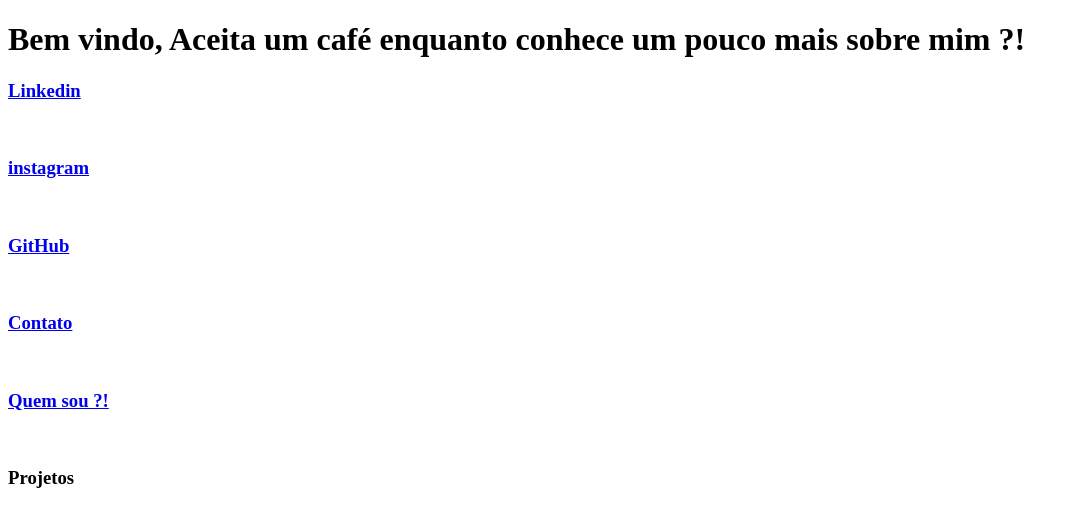
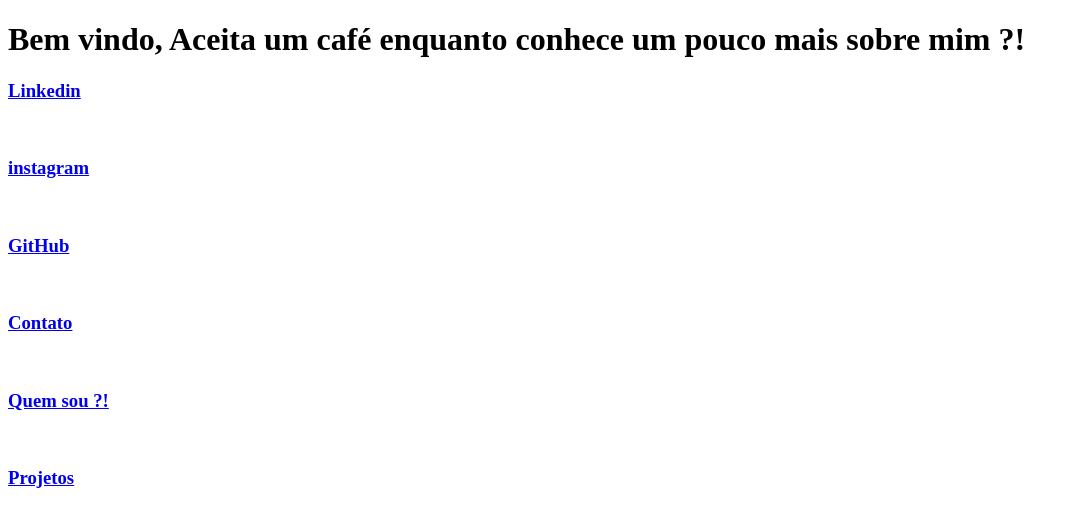
Before and after one commit to QAtrix-Hunters/QAtrix-Hunters.github.io, a plain HTML site: page index.html in a window 1280 px wide. Shown: the whole page, without its empty margins (0-1078 px from the left). Drawn offline with Linux system fonts and the light colour scheme.

Commit message:
new link

```diff
--- a/index.html
+++ b/index.html
@@ -33,7 +33,7 @@
         </h3>
         </br>
         <h3>
-            <a hrf="https://qualitys-hunters.github.io/projeto">Projetos</a>
+            <a href="https://qualitys-hunters.github.io/projeto">Projetos</a>
         </h3>
         </br>
     </div>
```
